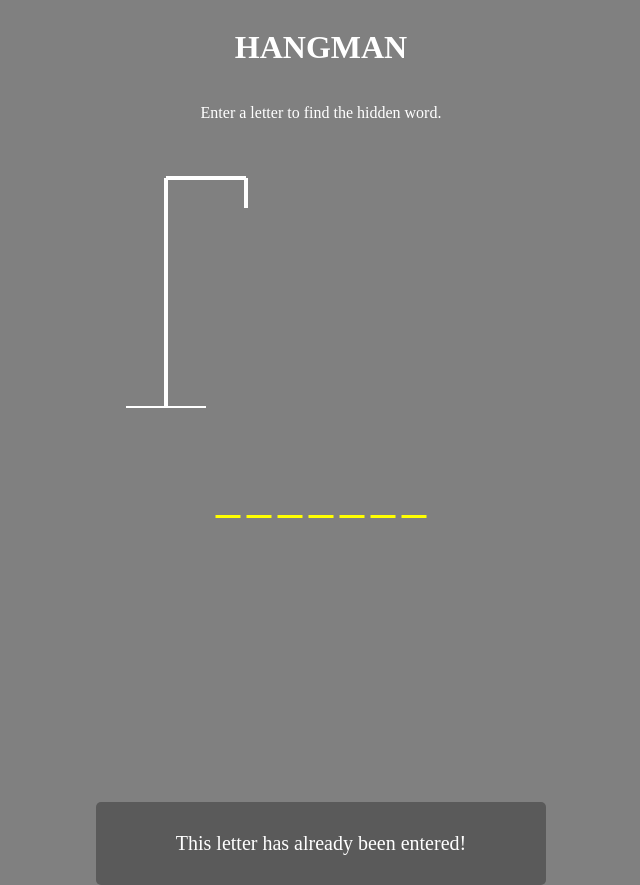
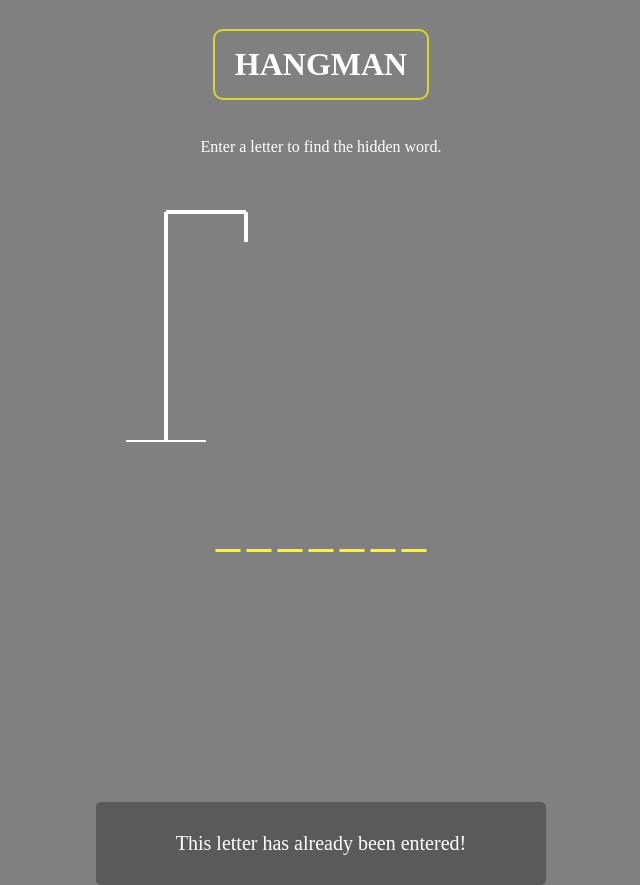
Before and after one commit to muratscgn/javascript-hangman, a plain HTML site: page index.html in a window 1280 px wide. Shown: the whole page, without its empty margins (319-959 px from the left). Drawn offline with Linux system fonts and the light colour scheme.

Commit message:
design updated

```diff
--- a/style.css
+++ b/style.css
@@ -10,6 +10,12 @@ body {
     flex-direction: column;
     align-items: center;
     overflow: hidden;
+}
+
+h1 {
+    border: 2px solid rgba(255, 255, 0, 0.683);
+    padding: 15px 20px;
+    border-radius: 10px;
 }
 
 .container {
```
